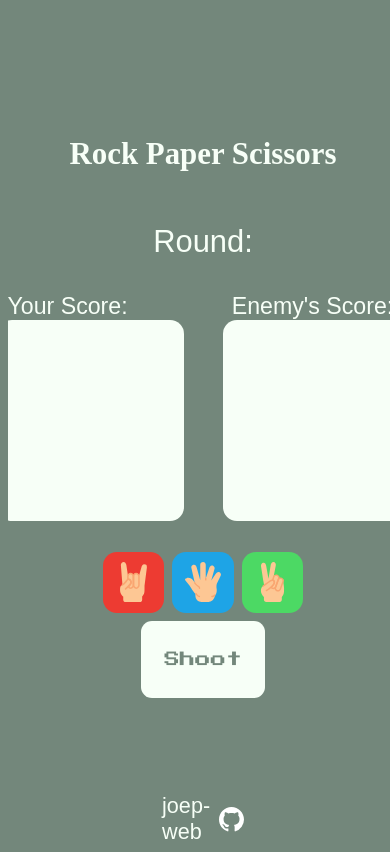
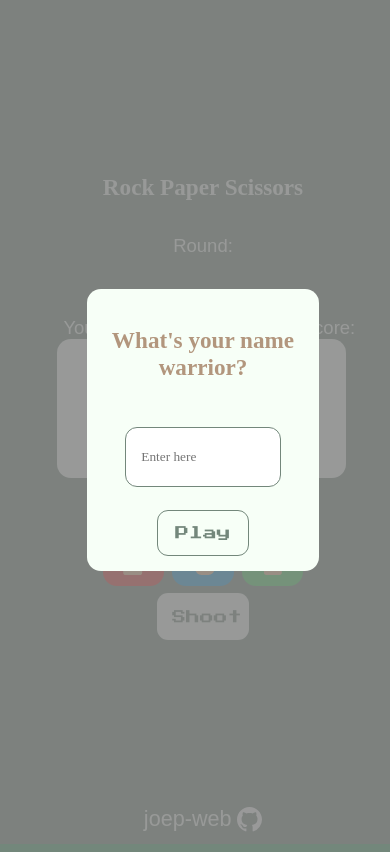
Before and after one commit to joep-web/rock-paper-scissors-25, a website: page index.html in a window 390 px wide. Drawn offline with Linux system fonts and the light colour scheme; a web font is replaced by a local one.

Commit message:
added responsiveness

```diff
--- a/index.html
+++ b/index.html
@@ -7,17 +7,27 @@
     <title>Rock Paper Scissors</title>
 </head>
 <body>
+    <div class="gray-overlay"></div>
+    <div class="name-cont">
+        <h1>What's your name warrior?</h1>
+        <input type="text" placeholder="Enter here" id="name-area">
+        <button id="start">Play</button>
+    </div>
+    <div class="splash-message">
+        <p class="splash-text">ROCK PAPER SCISSORS</p>
+        <p class="splash-subtext">A simple battle of wits<br>Made by joeprey</p>
+    </div>
     <header>
         <h1>Rock Paper Scissors</h1>
     </header>
-    <div class="rounds"><p class="rounds">Round: </p></div>
+    <div class="rounds"><p class="roundsS">Round: </p></div>
     <div class="answers-cont">
         <div>
-            <p>Your Score: </p>
+            <p id="my-score">Your Score: </p>
             <div class="answers" id="hResult"></div>
         </div>
         <div>
-            <p>Enemy's Score: </p>
+            <p id="en-score">Enemy's Score: </p>
             <div class="answers" id="cResult"></div>
         </div>
     </div>
@@ -27,11 +37,12 @@
             <div class="paper c"><img src="src\icons\ui\paper.svg" alt="paper"></div>
             <div class="scissors c"><img src="src\icons\ui\scissors.svg" alt="scissors"></div>
         </div>
-        <button>Shoot</button>
+        <button id="shoot-hand">Shoot</button>
     </div>
 
     <footer>
         <a href="https://github.com/joep-web">joep-web<img src="src\icons\ui\github.svg" width="25px" height="25px"/></a>
     </footer>
+    <script src="src\js\index.js"></script>
 </body>
 </html>
--- /dev/null
+++ b/src/js/index.js
@@ -0,0 +1,24 @@
+// texts
+const myScore = document.getElementById("my-score")
+const enemyScore = document.getElementById("en-score")
+const roundCount = document.getElementsByClassName("roundsS")
+const name = document.querySelector("#name-area")
+// buttons
+const handsParent = document.querySelector(".choices-cont")
+const shootHand = document.querySelector("#shoot-hand")
+const startGame = document.querySelector("#start")
+//display hand cont
+const myHandRes = document.querySelector("#hResult")
+const enemyHandRes = document.querySelector("#cResult")
+
+/*  start game
+    update the myscore text to name + score
+*/
+
+startGame.addEventListener("click", e => {
+    // hide overlays
+})
+
+handsParent.addEventListener("click", e => {
+    // scale yung na click na hand always, unscale yung iba pag nag click ng iba
+})
--- a/src/scss/main.scss
+++ b/src/scss/main.scss
@@ -1,5 +1,6 @@
 @use 'variables' as v;
 @use 'mixins' as m;
+@use "sass:color";
 
 @import url(v.$fonts-url);
 
@@ -129,3 +130,140 @@ footer {
     gap: 4%;
   }
 }
+
+
+
+// splash intro msg
+
+.splash-message {
+  @include m.flex-center(column);
+  position: fixed;
+  top: 0;
+  left: 0;
+  right: 0;
+  bottom: 0;
+  background: rgba(v.$bg-color, 0.95);
+  z-index: 9;
+  animation: fadeOut 1s ease 2.5s forwards;
+  pointer-events: none;
+
+  .splash-text {
+    font-family: v.$heading-font;
+    color: v.$primary;
+    font-size: 3rem;
+    text-align: center;
+    margin-bottom: 2rem;
+    animation: textGlow 2s ease-in-out infinite;
+  }
+
+  .splash-subtext {
+    font-family: v.$text-font, sans-serif;
+    color: color.scale(v.$primary, $lightness: 10%);
+    font-size: 1.6rem;
+    text-align: center;
+    line-height: 1.5;
+  }
+}
+
+@keyframes fadeOut {
+  to { opacity: 0; }
+}
+
+@keyframes textGlow {
+  0%, 100% { text-shadow: 0 0 10px v.$primary; }
+  50% { text-shadow: 0 0 20px rgba(v.$primary, 0.8); }
+}
+
+.gray-overlay {
+  z-index: 5;
+  position: fixed;
+  top: 0;
+  left: 0;
+  right: 0;
+  bottom: 0;
+  background-color: gray;
+  opacity: 80%;
+}
+
+.name-cont {
+    z-index: 6;
+    background-color: v.$primary;
+    color: v.$bg-color;
+    @include m.flex-center();
+    position: fixed;
+    width: 34rem;
+    height: 16rem;
+    padding: 1rem 0;
+    border-radius: 14px;
+
+    h1 {
+      text-align: center;
+      color: #b2967d;
+      margin: 1.5rem 0;
+    }
+
+    input[type="text"] {
+        height: 2.5rem;
+        width: 15rem;
+        border: 1px solid v.$bg-color;
+        padding: 1rem;
+        font-family: v.$text-font;
+        border-radius: 12px;
+        margin: 1.5rem 0;
+
+        &:focus {
+          outline:none;
+          border: 3px solid v.$bg-color;
+        }
+    }
+
+    button {
+      border: 1px solid v.$bg-color;
+      height: 3rem;
+      width: 6rem;
+    }
+}
+
+@media (max-width: 490px) {
+
+  h1 {
+    font-size: 1.5rem;
+  }
+
+  p, .rounds {
+    font-size: 1.2rem;
+  }
+
+  .name-cont {
+    width: 15rem;
+    height: auto;
+    margin: 0;
+
+    input[type="text"] {
+      width: 8rem;
+      height: 1.7rem;
+    }
+  }
+
+  .answers {
+    width: 8rem;
+    height: 9rem;
+  }
+
+  button {
+    height: 3rem;
+    width: 6rem;
+    font-size: .9rem;
+    text-align: center;
+  }
+
+  footer {
+    width: 90%;
+    font-size: 0.9rem;
+
+    a {
+      width: 40%;
+    }
+  }
+
+}
```
Also changed, not shown: dist/css/main.css, 1 other file.
